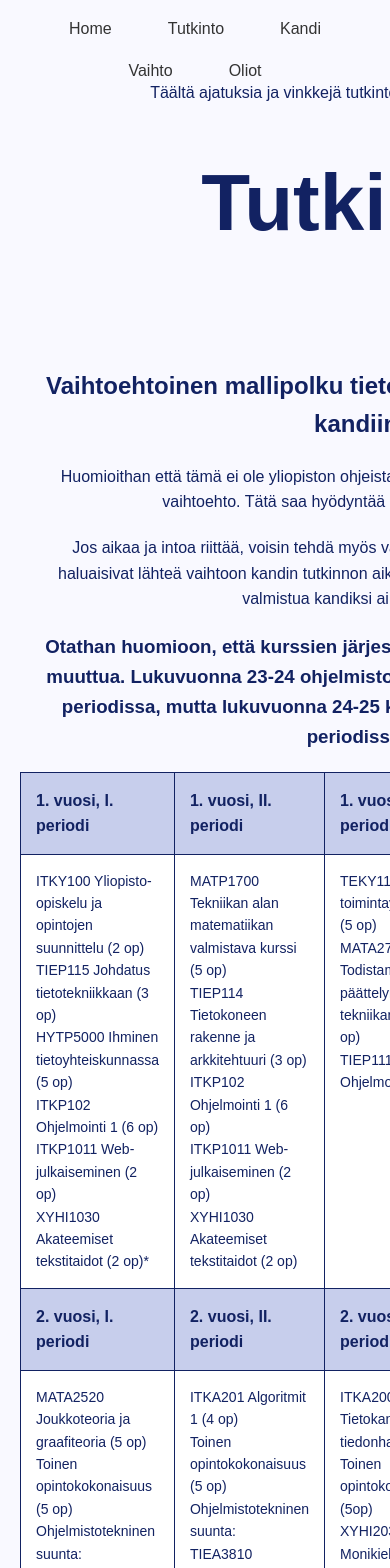
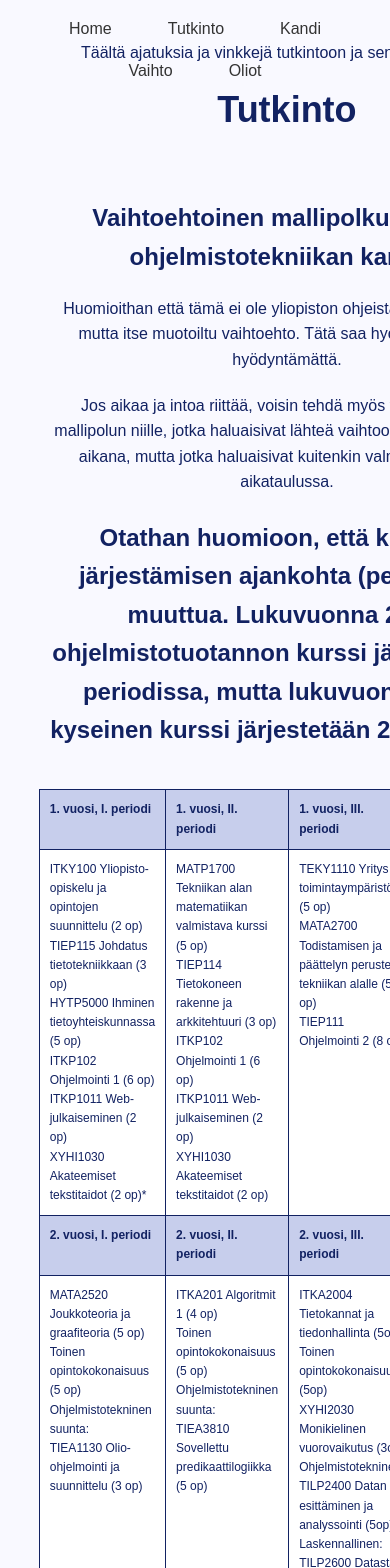
Before and after one commit to lehtio/Opiskelukorneri, a React (Vite) app in the folder opintokorneri/: page /tutkinto in a window 390 px wide. Shown: the top 1568 px of the page. Built offline with nearby package versions, Linux system fonts and the light colour scheme.

Commit message:
mobiili css

```diff
--- a/opintokorneri/src/pages/Tutkinto.jsx
+++ b/opintokorneri/src/pages/Tutkinto.jsx
@@ -16,8 +16,8 @@ const KandiPage = () => {
       <h1>Tutkinto</h1>
       <Mallipolku />
 
-      <h2>Jatkatko samaan maisteriin?</h2>
-      <p>Ja hei, aiotko jatkaa suoraan saman kandin maisteriin vai ootko miettiny olisko toinen maisteri sulle osuvampi?
+      <h2 className="maisterivalinta">Jatkatko samaan maisteriin?</h2>
+      <p className="">Ja hei, aiotko jatkaa suoraan saman kandin maisteriin vai ootko miettiny olisko toinen maisteri sulle osuvampi?
         <br />
         Jos et oo varma, jyväskylän yliopisto tarjoaa monikärkikandeja (joihin tekniikan kanditkin kuuluu). Nää tarkottaa tutkintoja
         joissa pystyt vaihtamaan IT-tiedekunnan muihin maistereihin (KTM, DI ja FM) tietyin ehdoin ja ilman lisäopintoja ja ilman erillistä
--- a/opintokorneri/src/styles/Kandi.css
+++ b/opintokorneri/src/styles/Kandi.css
@@ -53,14 +53,16 @@ body {
   display: block;
 }
 
+
 .hero-text-kandi {
   flex: 1;
   text-align: left;
 }
 
+
+
 .titleKandi {
   font-size: 4.5rem;
-  font-weight: bold;
   color: #122262;
   margin-bottom: 1rem;
 }
--- a/opintokorneri/src/styles/Studies.css
+++ b/opintokorneri/src/styles/Studies.css
@@ -159,7 +159,7 @@ html, body {
 @media (max-width: 768px) {
   .background-image {
     width: 100%;
-    height: 10%;
+    height: 17%;
     top: 0;
     right: 0;
     left: 0;
--- a/opintokorneri/src/styles/Tutkinto.css
+++ b/opintokorneri/src/styles/Tutkinto.css
@@ -1,6 +1,6 @@
 .studies-container {
-  padding: 20px;
-  max-width: 900px;
+  padding: 05px;
+  max-width: 90%;
   width: 100%;
   margin: 0 auto;
   margin-top: 80px;
@@ -19,9 +19,10 @@
 
 /* Taulukko-opintopolku */
 .study-plan {
-  width: 100%;
+  width: 95%;
   border-collapse: collapse;
-  margin-top: 20px;
+  margin-top: 40px;
+  margin-bottom: 40px;
 }
 
 .study-plan th,
@@ -76,6 +77,10 @@ a:hover {
   text-decoration: underline;
 }
 
+.maisterivalinta{
+  text-align: center;
+}
+
 /* Nappi */
 .monikarki-button {
   color: #0e1a4d;
@@ -84,10 +89,66 @@ a:hover {
   border-radius: 5px;
   cursor: pointer;
   font-size: 16px;
-  margin-top: 20px;
+  margin-top: 30px;
+  margin-bottom: 30px;
 }
 
 .monikarki-button:hover {
   background-color: #0e1a4d;
   color: white;
 }
+
+
+/* Responsiivisuus mobiililaitteille */
+@media (max-width: 768px) {
+  .studies-container {
+    padding: 10px;
+    width: 100%;
+    margin-top: 40px;
+  }
+
+  h1 {
+    font-size: 36px;
+    margin-bottom: 20px;
+  }
+
+  h2, h3 {
+    font-size: 24px;
+  }
+
+  p {
+    font-size: 16px;
+    padding: 0 10px;
+  }
+
+  .study-plan {
+    width: 100%;
+    font-size: 12px;
+    overflow-x: auto;
+    display: block;
+  }
+
+  .study-plan th,
+  .study-plan td {
+    padding: 10px;
+    font-size: 12px;
+  }
+
+  .study-plan td * {
+    font-size: 12px;
+  }
+
+  .monikarki-button {
+    width: 90%;
+    font-size: 14px;
+    padding: 10px;
+    margin: 20px auto;
+    display: block;
+  }
+
+  .ylarivi {
+    margin-top: 40px;
+    font-size: 16px;
+    padding: 0 10px;
+  }
+}
```
